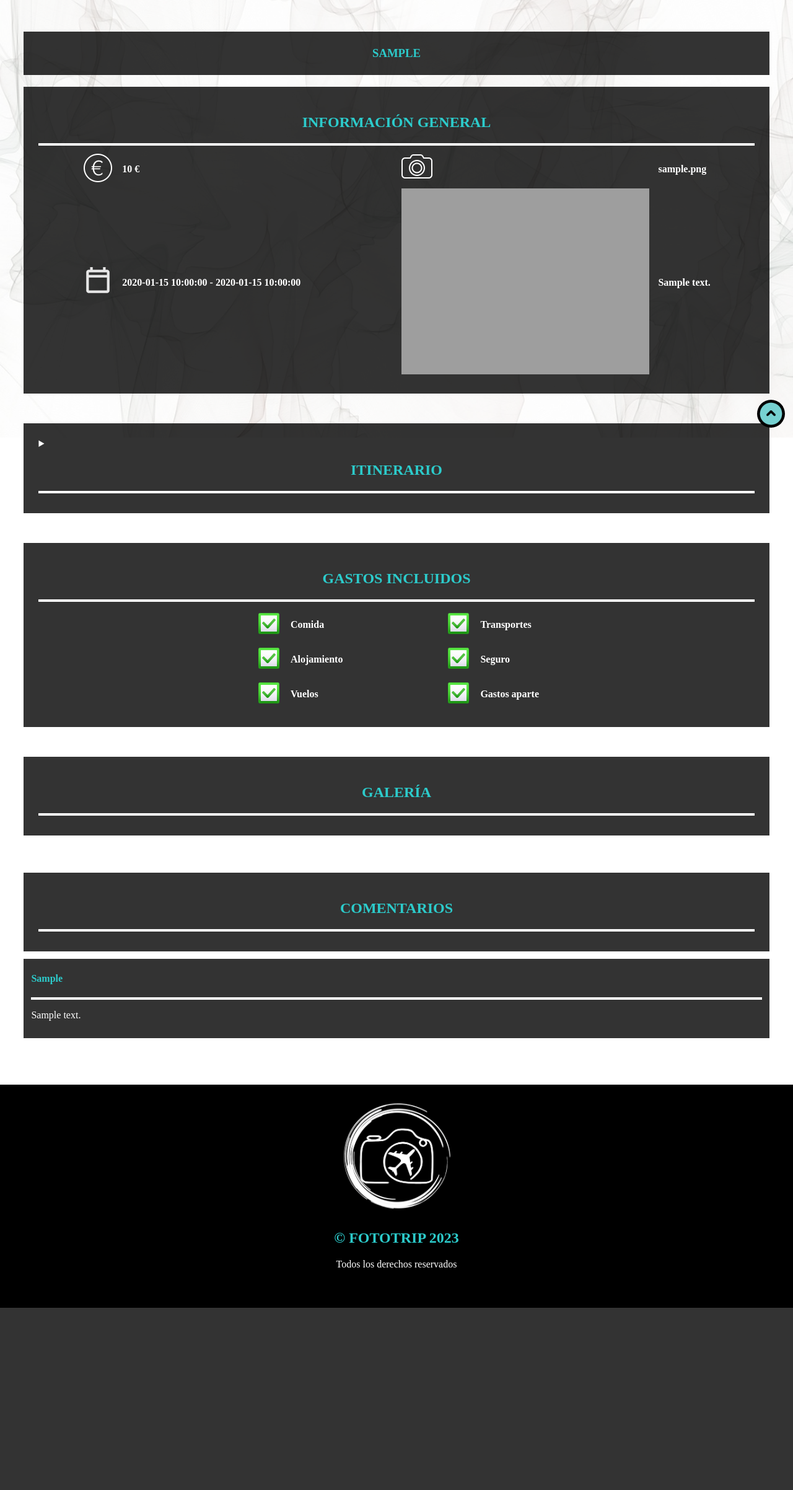
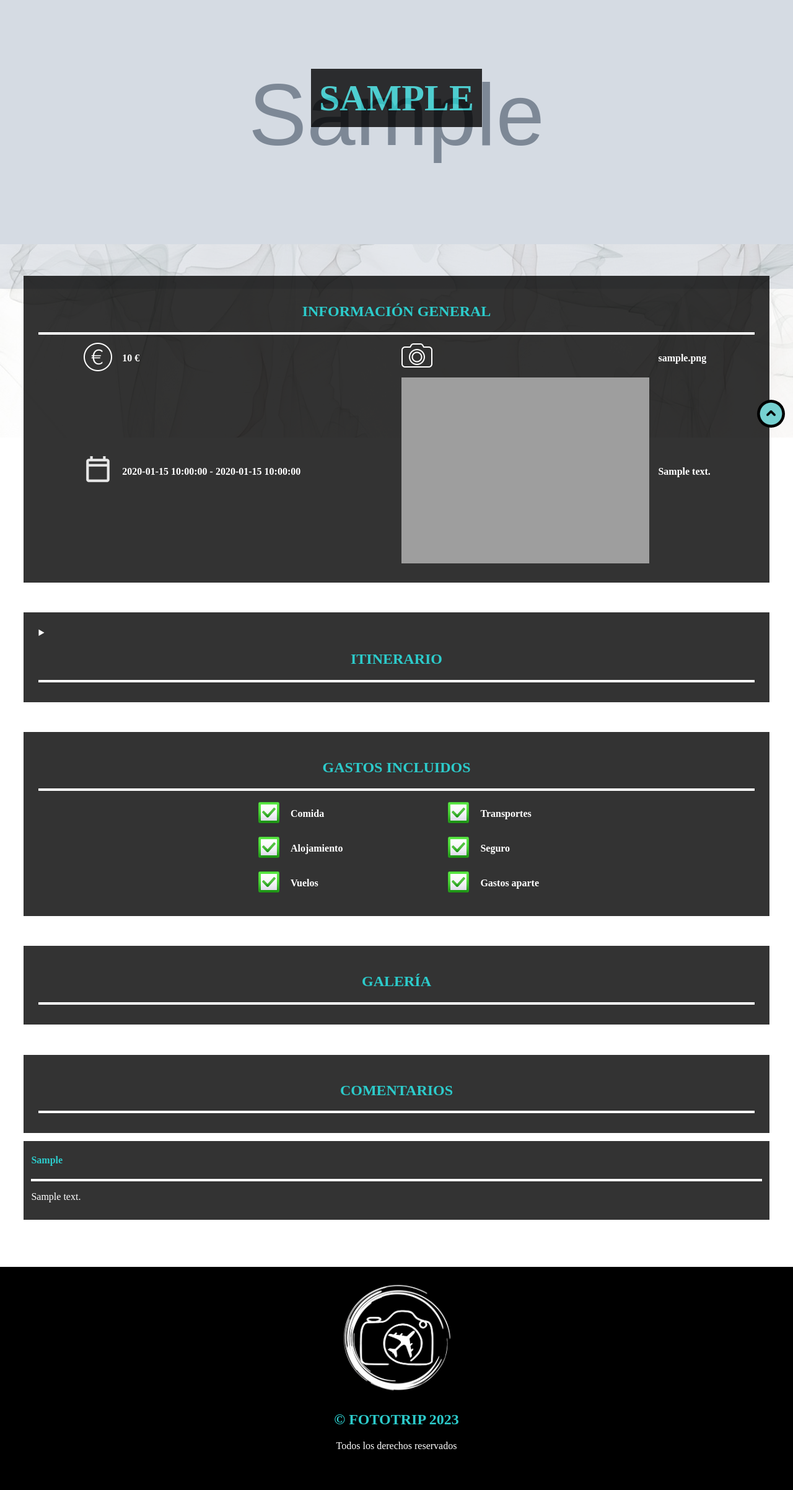
Before and after one commit to carmencra/proyecto_fototrip, a PHP site: page /fototrip/viaje/ver?id=1 in a window 1280 px wide. Shown: the part 94-2498 px from the top of the page at 62% size. Before the commit the page ends 2204 px from the top, so only its background shows below. Run offline with PHP 8.4, Linux system fonts and the light colour scheme; tables that the repository leaves empty or names only in its code hold one stand-in row (values such as "Sample post"); grey boxes marked "Sample" are stand-in pictures; data that the repository does not hold is empty; grey boxes are pictures that could not be loaded.

Commit message:
portada ver viaje y arreglo imagenes

```diff
--- a/controllers/ImagenController.php
+++ b/controllers/ImagenController.php
@@ -59,7 +59,7 @@
     }
 
     public function obtener_imagenes($id_viaje) {
-        $lista_imagenes= $this->repository->listar($id_viaje);
+        $lista_imagenes= $this->repository->obtener_imagenes($id_viaje);
 
         $objetos_imagenes= [];
         foreach ($lista_imagenes as $imagen) {
--- a/fuente/scripts/responsive_video_body.js
+++ b/fuente/scripts/responsive_video_body.js
@@ -1,6 +1,8 @@
 function margen_video_main(){
     $('#main_index').css("margin-top", $('header').height());
     $('.contenido_main').css("margin-top", $('header').height());
+    $('#main_ver').css("margin-top", ($('header').height() + $('.portada').height()));
+    // $('#contenido_main_ver').css("margin-top", ($('header').height() + $('.portada').height()));
 }
 
 $(document).ready(margen_video_main);
--- a/fuente/styles/index.css
+++ b/fuente/styles/index.css
@@ -6,14 +6,17 @@
 }
 
 
-.portada_video .titulo {
+.titulo {
     position: relative;
     z-index: 1;
-    margin-top: 11%;
     text-align: center;
 }
 
-.portada_video .titulo h1 {
+.portada_video .titulo {
+    margin-top: 11%;
+}
+
+.titulo h1 {
     color: #2CCBCB;
     font-size: 60px;
     background-color: black;
--- a/fuente/styles/viaje_detalle.css
+++ b/fuente/styles/viaje_detalle.css
@@ -1,5 +1,26 @@
 .detalle_viaje {
     color: white;
+}
+
+.portada {
+    height: max-content;
+}
+
+.portada img {
+    width: 100%;
+    height: 70vh;
+    position: absolute;
+    z-index: -1;
+    top: 0%;
+}
+
+.portada .titulo {
+    margin-top: 16%;
+}
+
+
+.portada h1 {
+    text-transform: uppercase;
 }
 
 .detalle_viaje h1, h2 {
@@ -54,7 +75,6 @@
 .galeria, .opiniones {
     padding: 2%;
     background-color: rgba(0, 0, 0, 0.8);
-    margin-bottom: 1%;
 }
 
 .detalle_viaje .usuario {
@@ -65,6 +85,18 @@
     margin-bottom: 4%;
 }
 
+.imagenes .imagen_viaje {
+    position: relative;
+    color: white;
+    padding: 2% 2% 2% 2%;
+    background-color: rgba(0, 0, 0, 0.8);
+    margin-top: 2%;
+}
+
+
+.opiniones {
+    margin-bottom: 1%;
+}
 
 
 #opinion {
--- a/repositories/ImagenRepository.php
+++ b/repositories/ImagenRepository.php
@@ -155,6 +155,11 @@
         return $result;
     }
 
+    public function obtener_imagenes($id_viaje): ?array {
+        $this->db->consulta("SELECT * FROM imagenes WHERE id_viaje= $id_viaje");
+        return $this->db->extraer_todos();
+    }
+
 }
 
 ?>
--- a/views/viaje/ver.php
+++ b/views/viaje/ver.php
@@ -1,14 +1,26 @@
 
 <?php require_once('views/layout/header_base.php'); ?>
 
-<main>
-    <section class="contenido_main">
-        <?php if (empty($viaje)): ?>
-            <p>No se ha encontrado ning&uacute;n viaje.</p> <br><br><br>
-        <?php else:?>
 
+<?php if (empty($viaje)): ?>
+    <p>No se ha encontrado ning&uacute;n viaje.</p> <br><br><br>
+<?php else:?>
+
+<section class="portada">
+    <img src="../fuente/media/images/galeria/<?= $viaje->getImagen_principal();?>" alt="imagen pais" />
+
+    <section class="titulo">
+        <h1> <?= $viaje->getPais() ?> </h1>
+    </section>
+</section>
+
+
+<main id="main_ver">
+    <section id="contenido_main_ver">
         <section class="detalle_viaje">
-            <h1> <?= $viaje->getPais() ?></h1>
+            <!-- <h1> <?= $viaje->getPais() ?></h1>
+
+            <img class="img_pri" src="../fuente/media/images/galeria/<?= $viaje->getImagen_principal();?>" width="900px" height="500px" /> -->
 
             <section class="general">
                 <h2>Informaci&oacute;n general</h2>
@@ -139,8 +151,8 @@
 
             <section class="imagenes">
                 <?php foreach($imagenes as $imagen) : ?>
-                    <section class="imagen">
-                        <p class="imagen_imagen"> <?= $imagen->getImagen(); ?> </p>
+                    <section class="imagen_viaje">
+                        <img src="../fuente/media/images/galeria/<?= $imagen->getImagen();?>" width="400px" height="260px" />
 
                         <p class="usuario"> <?= $imagen->getUsuario(); ?> </p>
                     </section>
```
